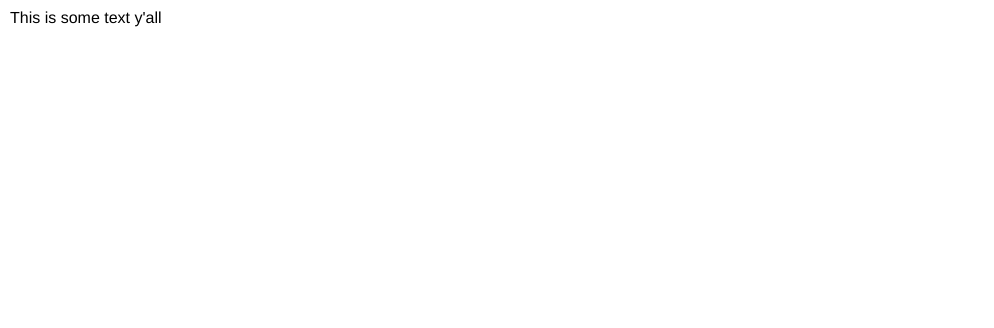
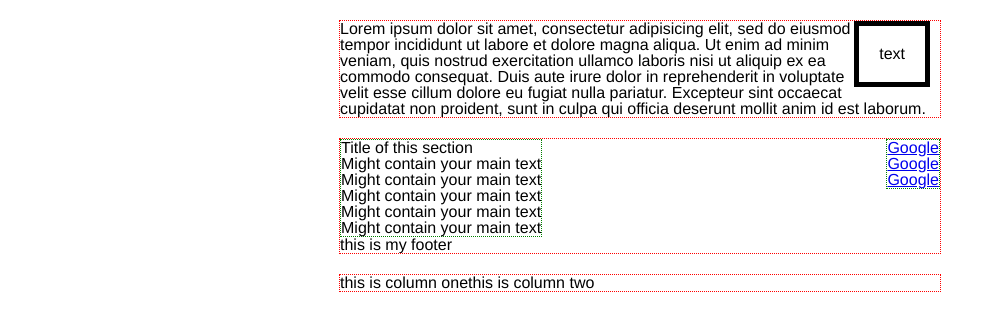
Before and after one commit to emilybuickerood/css-layouts-floats, a plain HTML site: page index.html in a window 1280 px wide. Shown: the whole page, without its empty margins (0-994 px from the left). Drawn offline with Linux system fonts and the light colour scheme.

Commit message:
learning fun column things and float information

```diff
--- a/css/main.css
+++ b/css/main.css
@@ -2,5 +2,41 @@
 body {
   font-size: 16px;
   font-family: Helvetica, Arial, sans-serif;
-  margin: 10px;
+  padding: 20px;
 }
+
+.container {
+  max-width: 600px;
+  margin: 0 auto;
+  border: 1px dotted red;
+  margin-bottom: 20px;
+  overflow: auto; /*allows floated children to hold out its height*/
+}
+
+.bear {
+  border: 5px solid black;
+  float: right;
+  padding: 20px;
+  margin: 0px 10px 10px 0;
+}
+
+/*floated adjacent siblings will sit next to each other, if they can fit*/
+
+section,
+aside {
+  border: 1px dotted green;
+  float: left;
+}
+
+aside {
+  float: right;
+}
+
+footer {
+  clear: both;
+}
+/*clear can be used after floated elements to put item on next level*/
+
+.column {
+  float: left;
+}
--- a/index.html
+++ b/index.html
@@ -7,6 +7,42 @@
     <link rel="stylesheet" href="css/main.css">
   </head>
   <body>
-    <p>This is some text y'all</p>
+    <div class="container">
+    <div class="bear">text</div>
+    <p>Lorem ipsum dolor sit amet, consectetur adipisicing elit, sed do eiusmod tempor incididunt ut labore et dolore magna aliqua. Ut enim ad minim veniam, quis nostrud exercitation ullamco laboris nisi ut aliquip ex ea commodo consequat. Duis aute irure dolor in reprehenderit in voluptate velit esse cillum dolore eu fugiat nulla pariatur. Excepteur sint occaecat cupidatat non proident, sunt in culpa qui officia deserunt mollit anim id est laborum.</p>
+  </div>
+
+  <div class="container">
+    <section>
+      <h1>Title of this section</h1>
+      <p>Might contain your main text</p>
+      <p>Might contain your main text</p>
+      <p>Might contain your main text</p>
+      <p>Might contain your main text</p>
+      <p>Might contain your main text</p>
+    </section>
+
+    <aside>
+    <ul>
+      <li><a href="http://www.google.com">Google</a></li>
+      <li><a href="http://www.google.com">Google</a></li>
+      <li><a href="http://www.google.com">Google</a></li>
+    </ul>
+    </aside>
+
+    <footer>
+      <p>this is my footer</p>
+    </footer>
+
+  </div> <!-- /.container -->
+
+  <div class="container">
+    <div class="column">
+      <p>this is column one</p>
+    </div>
+    <div class="column">
+      <p>this is column two</p>
+    </div>
+  </div>
   </body>
 </html>
```
